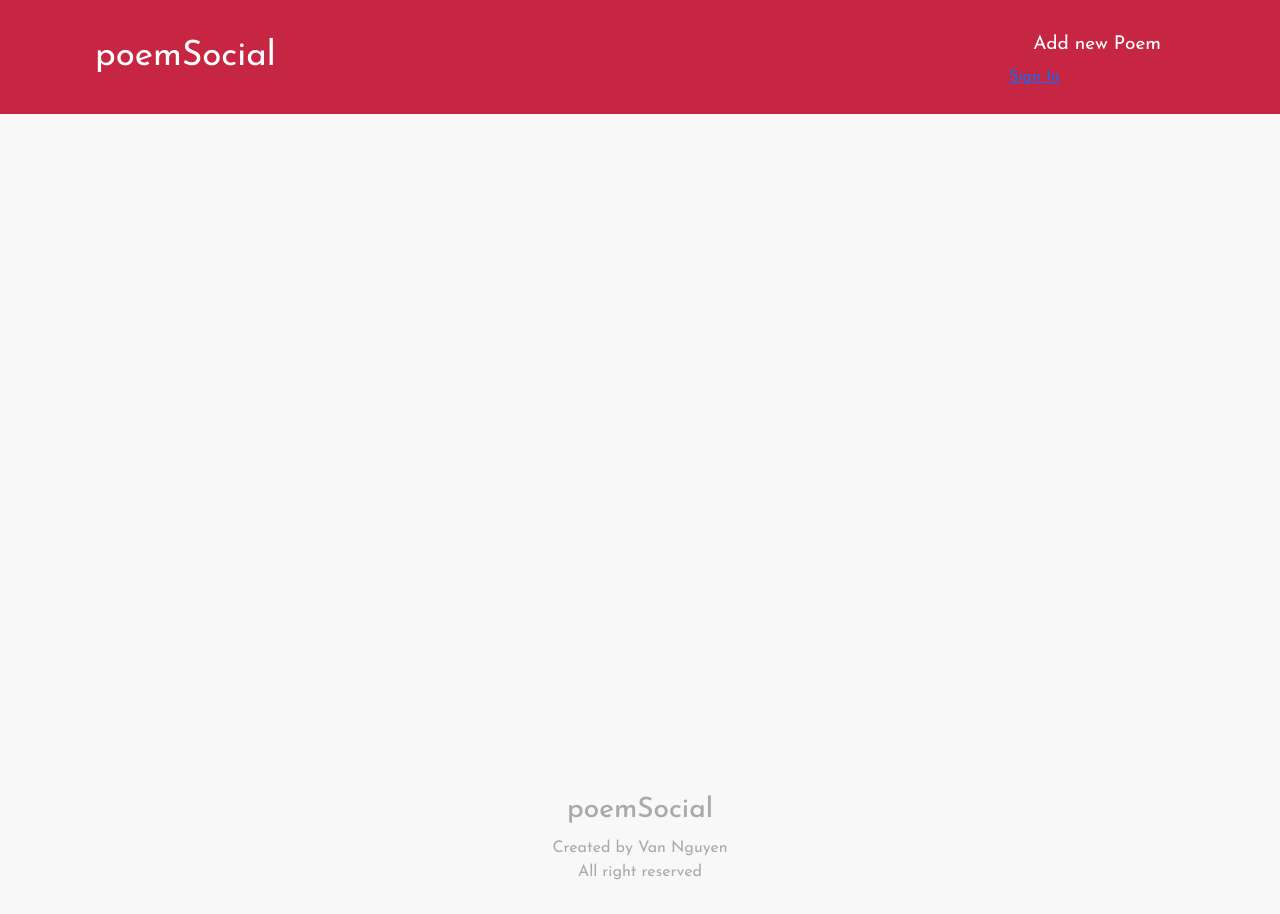
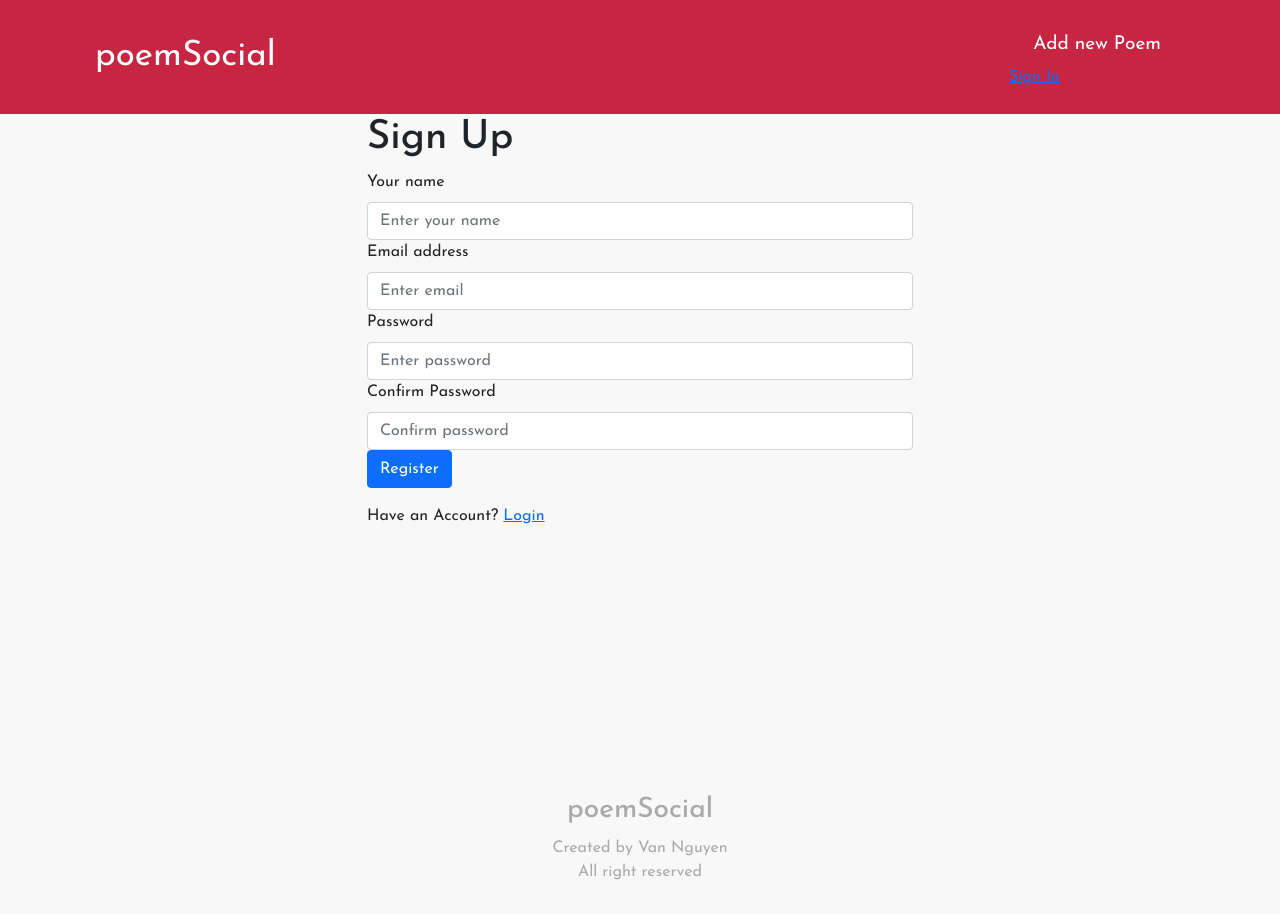
Before and after one commit to hades42/MDsocial, a React (Create React App) app in the folder frontend/: page /register in a window 1280 px wide. Built offline with nearby package versions, Linux system fonts and the light colour scheme.

Commit message:
Adding register screen to the route

```diff
--- a/frontend/src/App.js
+++ b/frontend/src/App.js
@@ -5,6 +5,8 @@ import HomeScreen from "./screens/HomeScreen";
 import SinglePoem from "./screens/SinglePoem";
 import CreatingNewPoem from "./screens/CreatingNewPoem";
 import LoginScreen from "./screens/LoginScreen";
+import RegisterScreen from "./screens/RegisterScreen";
+
 function App() {
   return (
     <Router>
@@ -12,6 +14,7 @@ function App() {
         <Header />
         <main>
           <Route path="/login" component={LoginScreen}></Route>
+          <Route path="/register" component={RegisterScreen}></Route>
           <Route path="/createPoem" component={CreatingNewPoem}></Route>
           <Route path="/poems/:id" component={SinglePoem}></Route>
           <Route path="/" component={HomeScreen} exact></Route>
--- /dev/null
+++ b/frontend/src/screens/RegisterScreen.js
@@ -0,0 +1,103 @@
+import React, { useState, useEffect } from "react";
+import { Link } from "react-router-dom";
+import { Form, Button, Row, Col } from "react-bootstrap";
+import { useDispatch, useSelector } from "react-redux";
+import Message from "../components/Message";
+import Loader from "../components/Loader";
+import { register } from "../actions/userActions";
+import FormContainer from "../components/FormContainer";
+
+const RegisterScreen = ({ location, history }) => {
+  const [name, setName] = useState("");
+  const [email, setEmail] = useState("");
+  const [password, setPassword] = useState("");
+  const [confirmPassword, setConfirmPassword] = useState("");
+  const [message, setMessage] = useState(null);
+
+  const dispatch = useDispatch();
+
+  const userRegister = useSelector((state) => state.userRegister);
+  const { loading, error, userInfo } = userRegister;
+
+  const redirect = location.search ? location.search.split("=")[1] : "/";
+
+  useEffect(() => {
+    if (userInfo) {
+      history.push(redirect);
+    }
+  }, [history, userInfo, redirect]);
+
+  const submitHandler = (e) => {
+    e.preventDefault();
+    if (password !== confirmPassword) {
+      setMessage("Password do not match");
+    } else {
+      dispatch(register(name, email, password));
+    }
+  };
+
+  return (
+    <FormContainer>
+      <h1>Sign Up</h1>
+      {message && <Message variant="danger">{message}</Message>}
+      {error && <Message variant="danger">{error}</Message>}
+      {loading && <Loader></Loader>}
+      <Form onSubmit={submitHandler}>
+        <Form.Group controlId="name">
+          <Form.Label>Your name</Form.Label>
+          <Form.Control
+            type="text"
+            placeholder="Enter your name"
+            value={name}
+            onChange={(e) => setName(e.target.value)}
+          ></Form.Control>
+        </Form.Group>
+
+        <Form.Group controlId="email">
+          <Form.Label>Email address</Form.Label>
+          <Form.Control
+            type="email"
+            placeholder="Enter email"
+            value={email}
+            onChange={(e) => setEmail(e.target.value)}
+          ></Form.Control>
+        </Form.Group>
+
+        <Form.Group controlId="password">
+          <Form.Label>Password</Form.Label>
+          <Form.Control
+            type="password"
+            placeholder="Enter password"
+            value={password}
+            onChange={(e) => setPassword(e.target.value)}
+          ></Form.Control>
+        </Form.Group>
+
+        <Form.Group controlId="confirmPassword">
+          <Form.Label>Confirm Password</Form.Label>
+          <Form.Control
+            type="password"
+            placeholder="Confirm password"
+            value={confirmPassword}
+            onChange={(e) => setConfirmPassword(e.target.value)}
+          ></Form.Control>
+        </Form.Group>
+
+        <Button type="submit" varient="primary">
+          Register
+        </Button>
+      </Form>
+
+      <Row className="py-3">
+        <Col>
+          Have an Account?{" "}
+          <Link to={redirect ? `/login?redirect=${redirect}` : `/login`}>
+            Login
+          </Link>
+        </Col>
+      </Row>
+    </FormContainer>
+  );
+};
+
+export default RegisterScreen;
```
